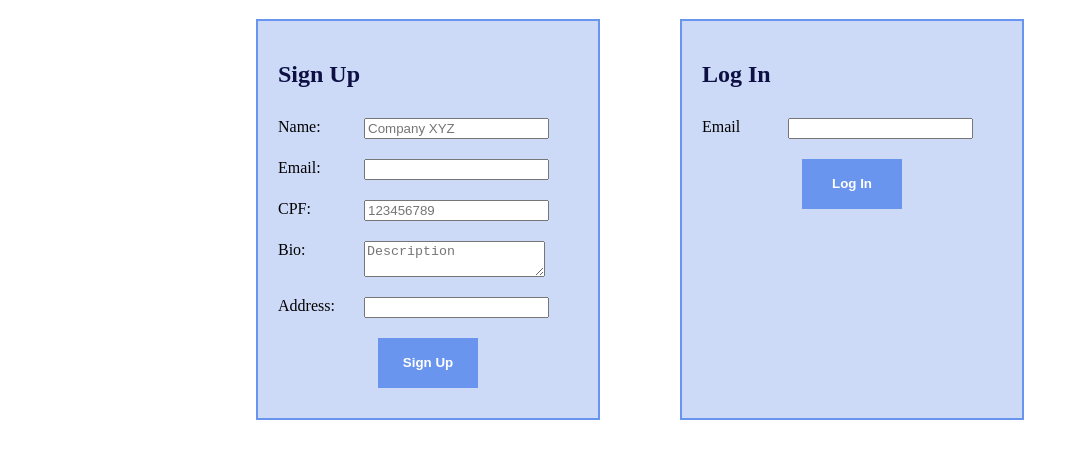
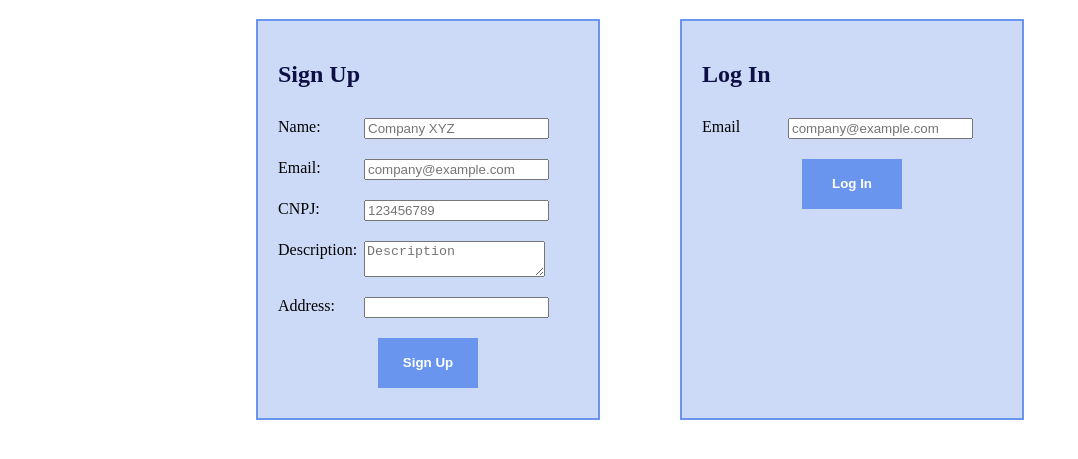
Before and after one commit to dev-gst/Linketinder-Project, a website built with webpack: page Frontend/src/views/company/index.html in a window 1280 px wide. Shown: the part 61-520 px from the top of the page, without its empty margins (0-1078 px from the left). Built offline with nearby package versions, Linux system fonts and the light colour scheme.

Commit message:
fix: html title and some wrong input fields

```diff
--- a/Frontend/src/views/company/index.html
+++ b/Frontend/src/views/company/index.html
@@ -4,7 +4,7 @@
 <head>
     <meta charset="UTF-8">
     <meta name="viewport" content="width=device-width, initial-scale=1.0">
-    <title>Document</title>
+    <title>Company Sign Up</title>
 
     <script defer src="../main.js"></script>
     <link rel="stylesheet" href="../common/css/styles.css">
@@ -23,14 +23,14 @@
                 </div>
                 <div class="form-labels">
                     <label for="company-email">Email: </label>
-                    <input class="sign-up-entry" id="company-email" type="email" placehoder="company@example.com">
+                    <input class="sign-up-entry" id="company-email" type="email" placeholder="company@example.com">
                 </div>
                 <div class="form-labels">
-                    <label for="company-cnpj">CPF: </label>
+                    <label for="company-cnpj">CNPJ: </label>
                     <input class="sign-up-entry" id="company-cnpj" type="text" placeholder="123456789">
                 </div>
                 <div class="form-labels">
-                    <label for="company-description">Bio: </label>
+                    <label for="company-description">Description: </label>
                     <textarea class="sign-up-entry" id="company-description" type="text" placeholder="Description"></textarea>
                 </div>
                 <div class="form-labels">
@@ -45,7 +45,7 @@
             <h2>Log In</h2>
             <div class="form-labels">
                 <label for="company-email-login">Email</label>
-                <input id="company-email-login" placehoder="company@example.com">
+                <input id="company-email-login" type="email" placeholder="company@example.com">
             </div>
             <button class="login-button" id="company-login-button" type="submit">Log In</button>
         </form>
```
Also changed, not shown: Frontend/src/views/candidate/index.html (+1 -1 lines), Frontend/src/views/index.html (+1 -1 lines).
